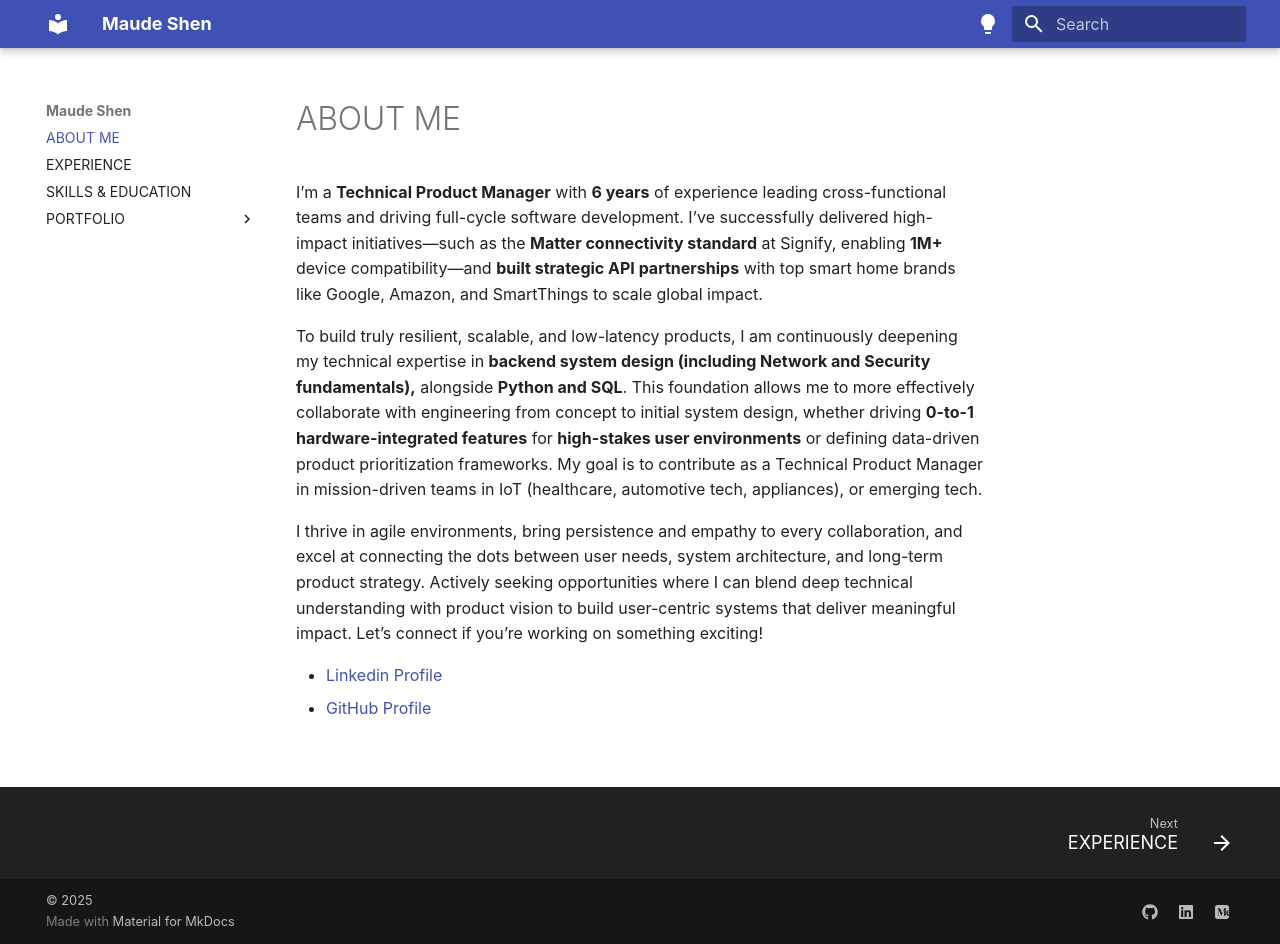
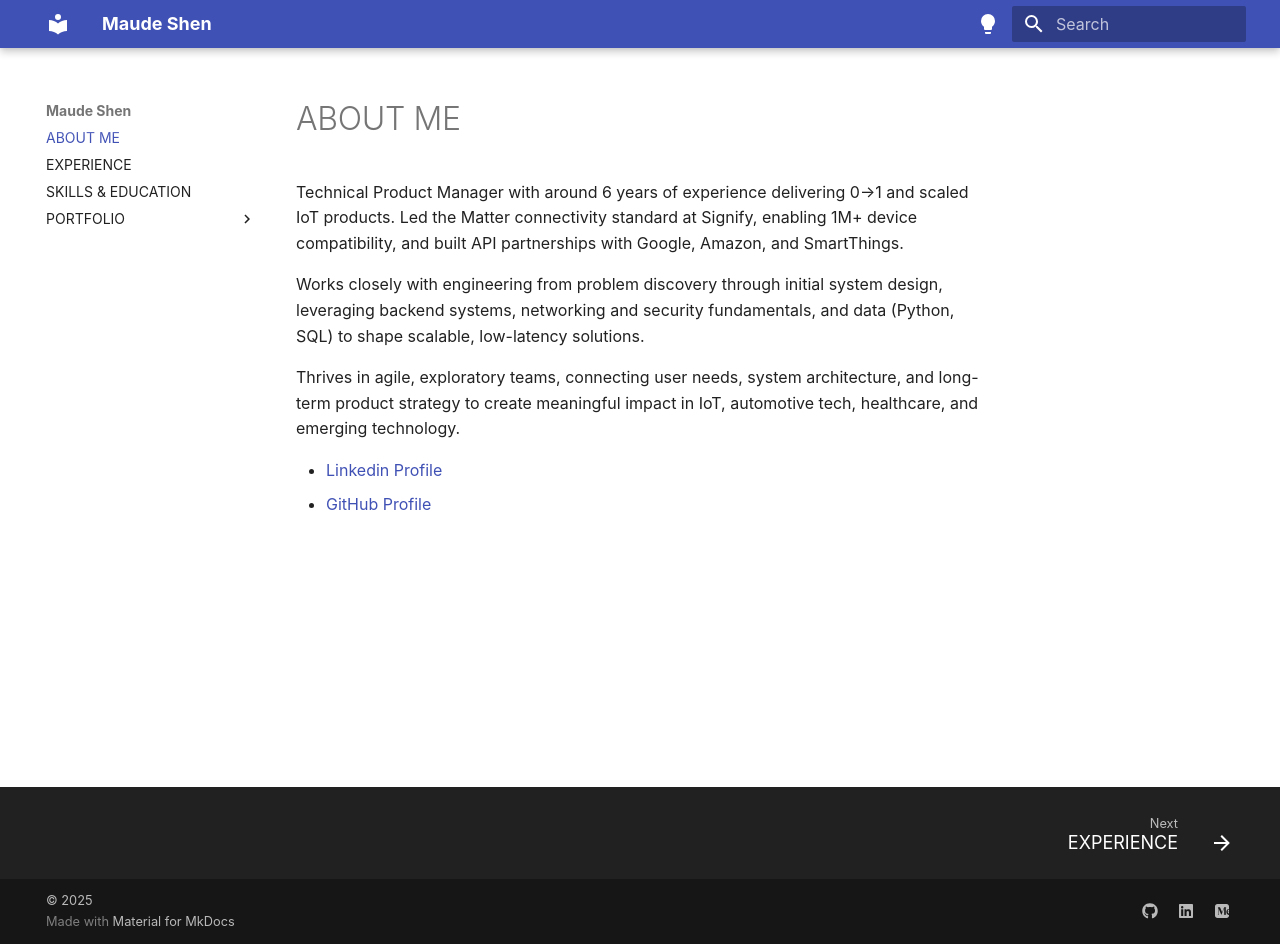
Before and after one commit to maudes/cv, an MkDocs documentation site: the page built from docs/index.md, in a window 1280 px wide and 944 px high. Built offline with MkDocs 1.6.1 and Material for MkDocs 9.7.7, drawn with Linux system fonts in a browser that asks for light colours; some web fonts are replaced.

Commit message:
Update index.md

```diff
--- a/docs/index.md
+++ b/docs/index.md
@@ -1,8 +1,8 @@
-I’m a **Technical Product Manager** with **6 years** of experience leading cross-functional teams and driving full-cycle software development. I’ve successfully delivered high-impact initiatives—such as the **Matter connectivity standard** at Signify, enabling **1M+** device compatibility—and **built strategic API partnerships** with top smart home brands like Google, Amazon, and SmartThings to scale global impact.
+Technical Product Manager with around 6 years of experience delivering 0→1 and scaled IoT products. Led the Matter connectivity standard at Signify, enabling 1M+ device compatibility, and built API partnerships with Google, Amazon, and SmartThings.
 
-To build truly resilient, scalable, and low-latency products, I am continuously deepening my technical expertise in **backend system design (including Network and Security fundamentals),** alongside **Python and SQL**. This foundation allows me to more effectively collaborate with engineering from concept to initial system design, whether driving **0-to-1 hardware-integrated features** for **high-stakes user environments** or defining data-driven product prioritization frameworks. My goal is to contribute as a Technical Product Manager in mission-driven teams in IoT (healthcare, automotive tech, appliances), or emerging tech.
+Works closely with engineering from problem discovery through initial system design, leveraging backend systems, networking and security fundamentals, and data (Python, SQL) to shape scalable, low-latency solutions.
 
-I thrive in agile environments, bring persistence and empathy to every collaboration, and excel at connecting the dots between user needs, system architecture, and long-term product strategy. Actively seeking opportunities where I can blend deep technical understanding with product vision to build user-centric systems that deliver meaningful impact. Let’s connect if you’re working on something exciting!
+Thrives in agile, exploratory teams, connecting user needs, system architecture, and long-term product strategy to create meaningful impact in IoT, automotive tech, healthcare, and emerging technology.
 
  - [Linkedin Profile](https://linkedin.com/in/meng-hsueh-shen)
  - [GitHub Profile](https://github.com/maudes)
```
